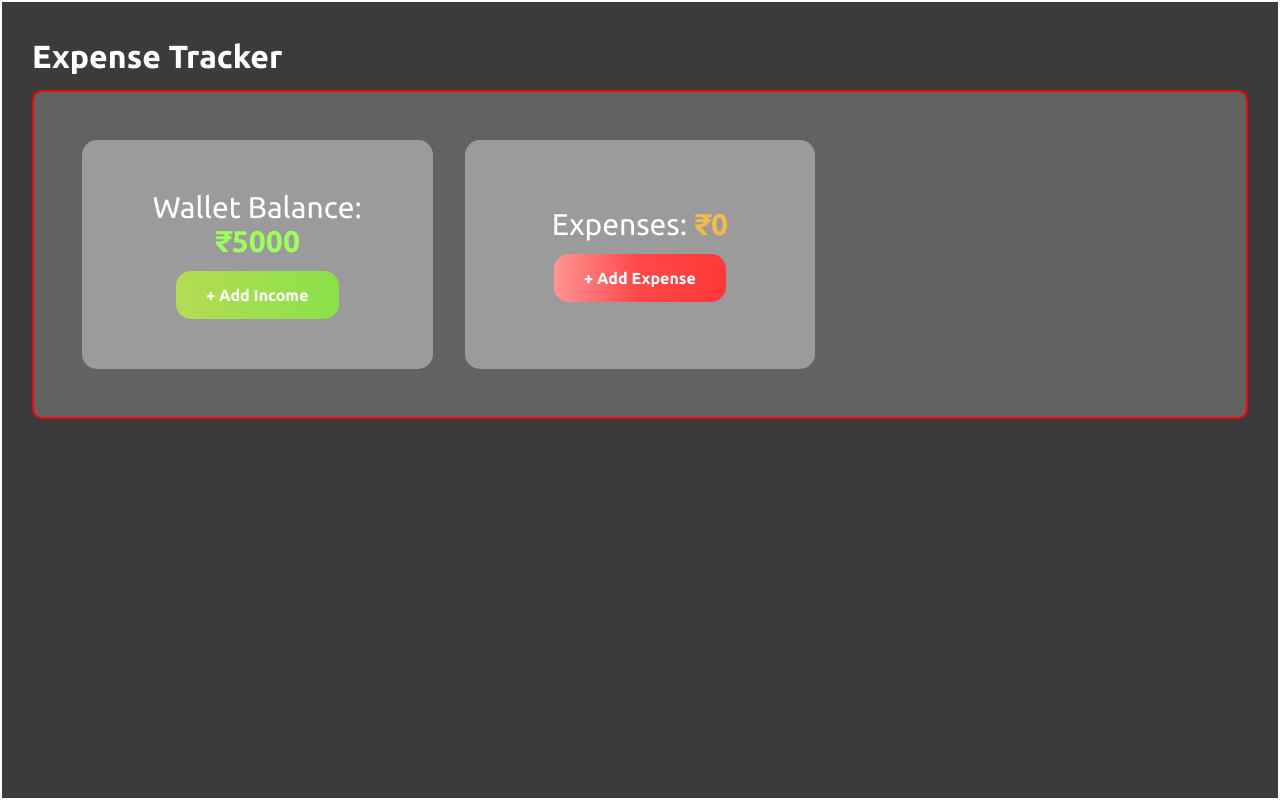
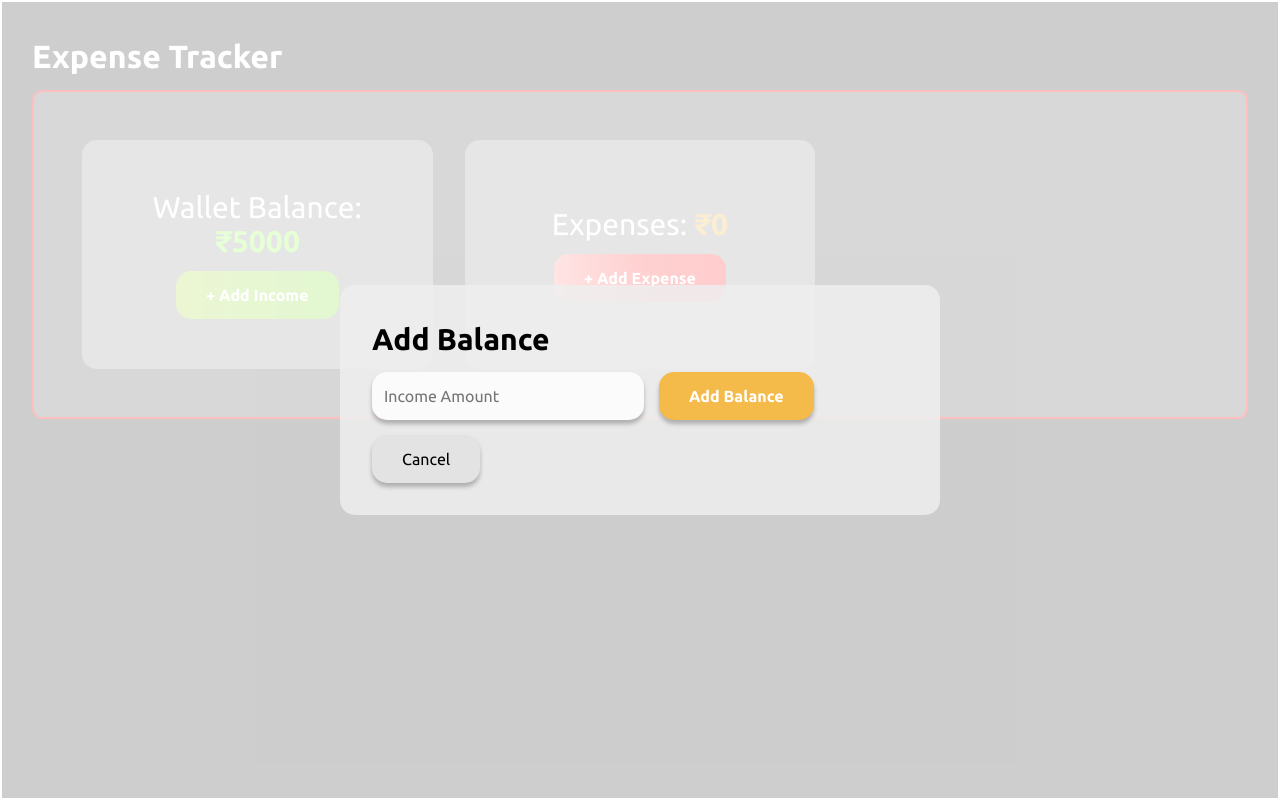
Before and after one commit to deb2000-sudo/ExpenseTracker, a React (Create React App) app: page / in a window 1280 px wide. Both pictures are taken after a click on the button "+ Add Income". Built offline with nearby package versions, Linux system fonts and the light colour scheme.

Commit message:
Add income card and update wallet balance is created

```diff
--- a/package.json
+++ b/package.json
@@ -9,6 +9,7 @@
     "notistack": "^3.0.1",
     "react": "^18.3.1",
     "react-dom": "^18.3.1",
+    "react-modal": "^3.16.1",
     "react-scripts": "5.0.1",
     "web-vitals": "^2.1.4"
   },
--- a/src/AppPages/Home/Home.jsx
+++ b/src/AppPages/Home/Home.jsx
@@ -1,18 +1,27 @@
 import { useState,useEffect } from "react";
+import ModalApp from "../../components/Modal/ModalApp"
 import AppCard from "../../components/AppCard/AppCard";
 import styles from "./Home.module.css";
+import AddIncomeForm from "../../components/AppForms/AddIncomeForm/AddIncomeForm";
+import AddExpenseForm from "../../components/AppForms/AddExpenseForm/AddExpenseForm";
 const Home = () => {
   const [balance, setBalance] = useState(0);
   const [expense, setExpense] = useState(0);
 
+  //we need state variables to track whether modal are open or close
+  //There is a modal for add balance so need a state variable for that
+  const [isOpenBalance,setIsOpenBalance]=useState(false);
+  //There is a modal for add the expenses so need a state variable to track
+  const [isOpenExpense,setIsOpenExpense]=useState(false);
   //an useEffect require for initial setup for balance
   useEffect(()=>{
     //first check the localStorage
     const localStorageBalance=localStorage.getItem("balance");
-    //if there is no balance
+    //if there is balance
     if(localStorageBalance){
         setBalance(Number(localStorageBalance));
     }else{
+        //if there is no balance
         setBalance(5000);
         localStorage.setItem("balance",5000);
     }
@@ -26,6 +35,9 @@ const Home = () => {
           money={balance}
           buttonText="+ Add Income"
           buttonType="success"
+          handleClick={() => {
+            setIsOpenBalance(true);
+          }}
         />
         <AppCard
           cardTitle="Expenses"
@@ -33,8 +45,20 @@ const Home = () => {
           success={false}
           buttonText="+ Add Expense"
           buttonType="danger"
+          handleClick={() => {
+            setIsOpenExpense(true);
+          }}
         />
       </div>
+      {/* Modal for adding balance */}
+      <ModalApp isModalOpen={isOpenBalance} setIsOpen={setIsOpenBalance}>
+        <AddIncomeForm setIsOpen={setIsOpenBalance} setBalance={setBalance}/>
+      </ModalApp>
+      {/* Modal for adding expense */}
+      <ModalApp isModalOpen={isOpenExpense} setIsOpen={setIsOpenExpense}>
+        <AddExpenseForm setIsOpen={setIsOpenExpense} setExpense={setExpense} balance={balance} setBalance={setBalance}/>
+      </ModalApp>
+
     </div>
   );
 };
--- a/src/components/AppCard/AppCard.jsx
+++ b/src/components/AppCard/AppCard.jsx
@@ -1,7 +1,7 @@
 import Button from '../Button/Button';
 import styles from './AppCard.module.css';
 
-const AppCard=({cardTitle,money,success=true,buttonText,buttonType})=>{
+const AppCard=({cardTitle,money,success=true,buttonText,buttonType,handleClick})=>{
     // console.log(buttonText);
     return(
         <div className={styles.appcard}>
@@ -9,7 +9,8 @@ const AppCard=({cardTitle,money,success=true,buttonText,buttonType})=>{
                 {`${cardTitle}: `}
                 <span className={success?styles.success:styles.warning}>{`₹${money}`}</span>
             </h3>
-            <Button style={buttonType}>{buttonText}</Button>
+            {/* here buttonText is passed as children inside the Button component */}
+            <Button style={buttonType} handleClick={handleClick}>{buttonText}</Button>
         </div>
     )
 
--- /dev/null
+++ b/src/components/AppForms/AddExpenseForm/AddExpenseForm.jsx
@@ -0,0 +1,12 @@
+import styles from "./AddExpenseForm.module.css";
+import Button from "../../Button/Button";
+
+const AddExpenseForm=({setIsOpen,setExpense})=>{
+    return(
+        <div>
+
+        </div>
+    )
+}
+
+export default AddExpenseForm;
--- /dev/null
+++ b/src/components/AppForms/AddIncomeForm/AddIncomeForm.jsx
@@ -0,0 +1,43 @@
+import styles from "./AddIncomeForm.module.css";
+import Button from "../../Button/Button.jsx";
+import { useState } from "react";
+import { useSnackbar } from 'notistack';
+
+const AddIncomeForm = ({ setIsOpen, setBalance }) => {
+  // In AddIncomeForm we need to first know whether
+  //component is open or not
+  // console.log(styles);
+  const [income,setIncome]=useState('');
+  const {enqueueSnackbar} =useSnackbar();
+  const handleAddIncomeformSubmit = (e) => {
+    //prevent the default submission method
+    e.preventDefault();
+    //check is the number is poritive or not we cannot add -ve value tothe income
+    if(Number(income)<0){
+        enqueueSnackbar("Income should be greater than 0", { variant: "warning" });
+        //close the modal
+        setIsOpen((prev)=>!prev);
+        return
+    }else{
+        setBalance((prev)=>prev+Number(income));
+        setIsOpen((prev)=>!prev);
+    }
+
+  };
+  return (
+    <div className={styles.formWrapper}>
+      <h3>Add Balance</h3>
+      <form onSubmit={handleAddIncomeformSubmit}>
+        <input type="number" value={income} placeholder="Income Amount"  onChange={(e)=>{setIncome(e.target.value)}} required/>
+        <Button type="submit" style="primary" btnshadow={true}>
+          Add Balance
+        </Button>
+        <Button style="secondary" btnshadow={true} handleClick={() => setIsOpen(false)}>
+          Cancel
+        </Button>
+      </form>
+    </div>
+  );
+};
+
+export default AddIncomeForm;
--- /dev/null
+++ b/src/components/AppForms/AddIncomeForm/AddIncomeForm.module.css
@@ -0,0 +1,21 @@
+.formWrapper h3{
+    font-size: 30px;
+    margin-bottom: 10px;
+}
+.formWrapper form{
+    display: flex;
+    flex-wrap: wrap;
+    gap:15px;
+}
+.formWrapper input{
+    background: #FBFBFB;
+    border:0;
+    outline:0;
+    color:#333;
+    font-size: 1rem;
+    box-shadow: 0 4px 4px rgba(0,0,0,0.25);
+    padding:12px;
+    border-radius: 15px;
+    font-family: var(--font-body);
+    box-sizing: border-box;
+}
--- a/src/components/Button/Button.jsx
+++ b/src/components/Button/Button.jsx
@@ -1,10 +1,12 @@
 import styles from './Button.module.css';
-console.log(styles);
+// console.log(styles);
 
 const Button=({children,handleClick, style='primary',btnshadow=false,type='button'})=>{
-    console.log(styles[style]);
+    // console.log(styles[style]);
+    console.log(handleClick);
     return(
         <button type={type} onClick={handleClick} className={`${styles.button} ${styles[style]} ${btnshadow&&styles.shadow}`}>
+            {/* button  component is received children which is here a buttonText*/}
             {children}
         </button>
     );
--- a/src/components/Button/Button.module.css
+++ b/src/components/Button/Button.module.css
@@ -8,7 +8,12 @@
     color:#000;
     cursor:pointer;
 }
-
+.secondary{
+    background: #E3E3E3;
+    color:#000;
+    font-weight: 400;
+    width: fit-content;
+}
 .success{
     background: linear-gradient(90deg,#B5DC52,#89E148 );
     color:#FFF
@@ -21,4 +26,8 @@
 }
 .primary{
     background: #F4BB4A;
+    color: #fff;
 }
+.shadow{
+    box-shadow: 0 4px 4px rgba(0,0,0,0.25);
+}
--- /dev/null
+++ b/src/components/Modal/ModalApp.jsx
@@ -0,0 +1,38 @@
+import Modal from 'react-modal';
+
+Modal.setAppElement('#root');
+
+const ModalApp=({isModalOpen,setIsOpen,children})=>{
+    console.log(isModalOpen);
+    const handleModalClose=()=>{
+        setIsOpen(false);
+    }
+    const customStyles={
+        content:{
+            width:"95%",
+            maxWidth:"600px",
+            top:"50%",
+            left:"50%",
+            height:"fit-content",
+            maxHeight:"90vh",
+            background:"rgba(239,239,239,0.85)",
+            border:"0",
+            borderRadius:"15px",
+            padding:"2rem",
+            transform:"translateX(-50%) translateY(-50%)",
+        }
+    };
+    return(
+        <Modal
+        isOpen={isModalOpen}
+        onRequestClose={handleModalClose}
+        shouldCloseOnOverlayClick={true}
+        style={customStyles}
+        >
+            {children}
+
+        </Modal>
+    )
+}
+
+export default ModalApp;
```
Also changed, not shown: src/components/AppForms/AddExpenseForm/AddExpenseForm.module.css (added), src/components/AppForms/test.jsx (added), 1 other file (tests, documents, lock files or other folders).
